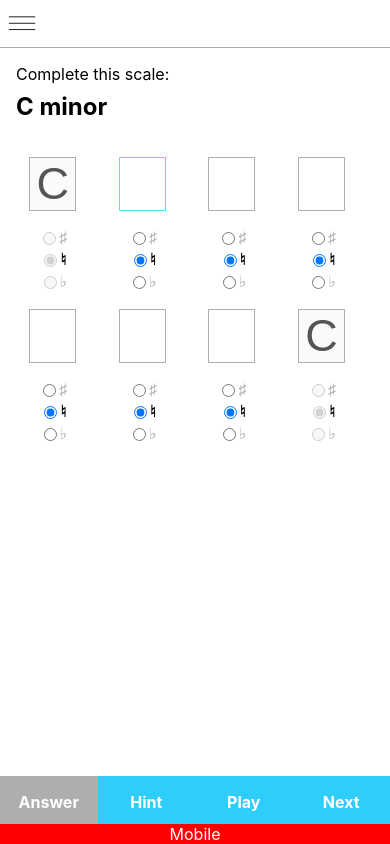
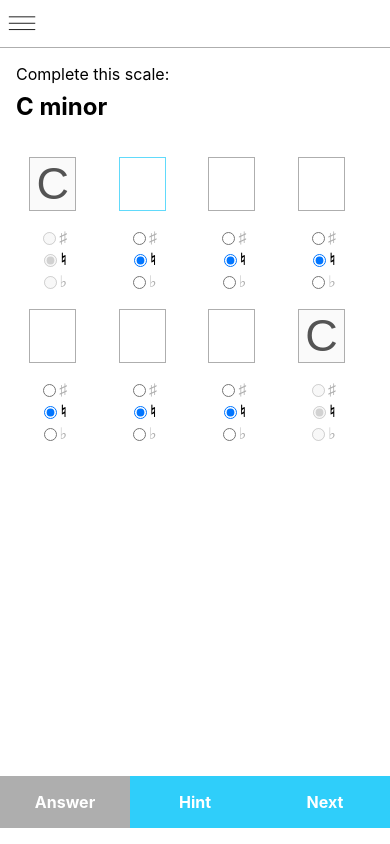
Before and after one commit to visusnet/scale-trainer, a React (Create React App) app: page / in a window 390 px wide. Built offline with nearby package versions, Linux system fonts and the light colour scheme.

Commit message:
Disabled playback on mobile devices.

```diff
--- a/src/assets/_variables.scss
+++ b/src/assets/_variables.scss
@@ -18,4 +18,4 @@ $solution-color-wrong: white;
 
 $border: 1px solid grayscale($color-light-blue);
 
-$debug: true;
+$debug: false;
--- a/src/components/ScaleQuestion/ScaleQuestion.scss
+++ b/src/components/ScaleQuestion/ScaleQuestion.scss
@@ -84,7 +84,7 @@
         }
 
         &__actions {
-            @include grid(4, 1, 0);
+            @include grid(3, 1, 0);
             position: fixed;
             bottom: 1em;
             left: 0;
@@ -92,7 +92,7 @@
         }
 
         &__playButton {
-            display: inline-block;
+            display: none;
         }
 
         &__solution {
```
